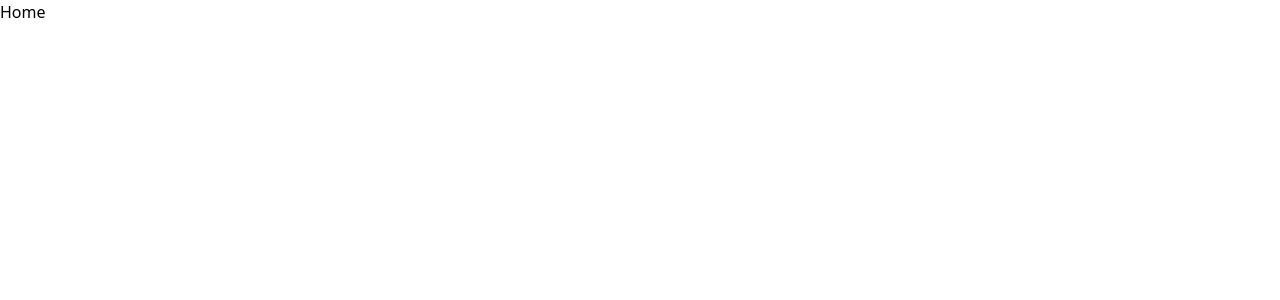
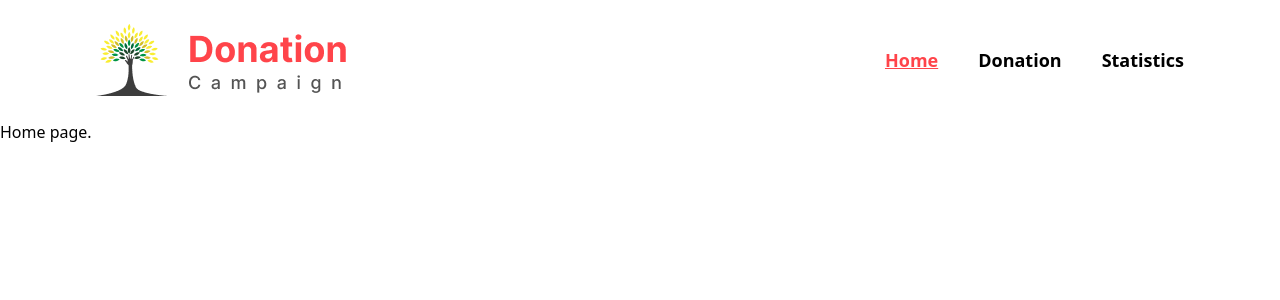
Before and after one commit to najrulislam38/donation-campaign, a React (Vite) app: page / in a window 1280 px wide. Shown: the top 300 px of the page. Built offline with nearby package versions, Linux system fonts and the light colour scheme.

Commit message:
I have created and added home, donation and statistics pages. I have also added navbar within the header component

```diff
--- a/src/Layout/MainLayout.jsx
+++ b/src/Layout/MainLayout.jsx
@@ -1,7 +1,11 @@
+import { Outlet } from "react-router-dom";
+import Header from "../components/Header/Header";
+
 const MainLayout = () => {
   return (
     <div>
-      <h1> Home</h1>
+      <Header></Header>
+      <Outlet></Outlet>
     </div>
   );
 };
--- /dev/null
+++ b/src/Pages/Donation/Donation.jsx
@@ -0,0 +1,11 @@
+import React from "react";
+
+const Donation = () => {
+  return (
+    <div>
+      <h1> Donation page.</h1>
+    </div>
+  );
+};
+
+export default Donation;
--- /dev/null
+++ b/src/Pages/Home/Home.jsx
@@ -0,0 +1,11 @@
+import React from "react";
+
+const Home = () => {
+  return (
+    <div>
+      <h1>Home page.</h1>
+    </div>
+  );
+};
+
+export default Home;
--- /dev/null
+++ b/src/Pages/Statistics/Statistics.jsx
@@ -0,0 +1,11 @@
+import React from "react";
+
+const Statistics = () => {
+  return (
+    <div>
+      <h1>Statistics page.</h1>
+    </div>
+  );
+};
+
+export default Statistics;
--- /dev/null
+++ b/src/components/Header/Header.jsx
@@ -0,0 +1,11 @@
+import Navbar from "./Navbar";
+
+const Header = () => {
+  return (
+    <header>
+      <Navbar></Navbar>
+    </header>
+  );
+};
+
+export default Header;
--- /dev/null
+++ b/src/components/Header/Navbar.jsx
@@ -0,0 +1,59 @@
+import { NavLink } from "react-router-dom";
+
+const Navbar = () => {
+  return (
+    <nav className="max-w-[1500px] mx-auto px-5 md:px-12 lg:px-24 py-6">
+      <div className=" flex flex-col md:flex-row gap-10 justify-between items-center">
+        <div>
+          <img src="assets/Logo.png" alt="logo" />
+        </div>
+        <ul className="flex gap-6 lg:gap-10 justify-between items-center">
+          <li className="text-lg font-semibold">
+            <NavLink
+              to="/"
+              className={({ isActive, isPending }) =>
+                isPending
+                  ? "pending"
+                  : isActive
+                  ? "text-[#FF444A] underline"
+                  : ""
+              }
+            >
+              Home
+            </NavLink>
+          </li>
+          <li className="text-lg font-semibold">
+            <NavLink
+              to="/donation"
+              className={({ isActive, isPending }) =>
+                isPending
+                  ? "pending"
+                  : isActive
+                  ? "text-[#FF444A] underline"
+                  : ""
+              }
+            >
+              Donation
+            </NavLink>
+          </li>
+          <li className="text-lg font-semibold">
+            <NavLink
+              to="/statistics"
+              className={({ isActive, isPending }) =>
+                isPending
+                  ? "pending"
+                  : isActive
+                  ? "text-[#FF444A] underline"
+                  : ""
+              }
+            >
+              Statistics
+            </NavLink>
+          </li>
+        </ul>
+      </div>
+    </nav>
+  );
+};
+
+export default Navbar;
```
Also changed, not shown: src/Route/Route.jsx (+17 -0 lines), public/assets/Logo.png (added), public/assets/Rectangle 4281.png (added).
